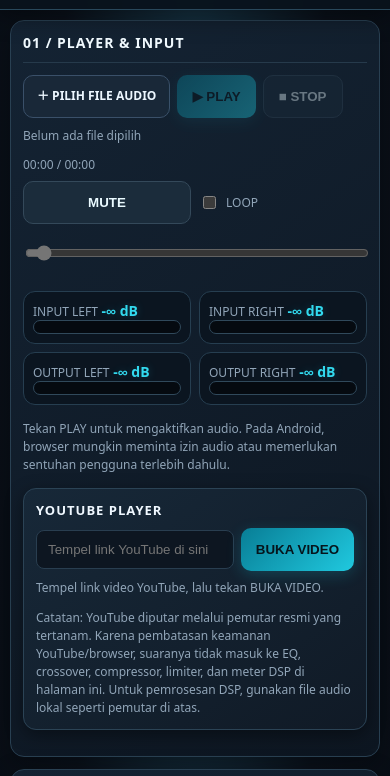
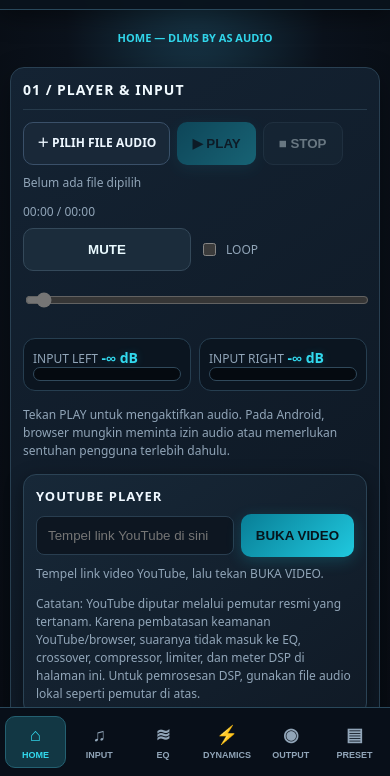
Before and after one commit to ktmmon28-source/Dlms-4way-dsp, a plain HTML site: page index.html in a window 390 px wide. Shown: the part 68-844 px from the top of the page. Drawn offline with Linux system fonts and the light colour scheme.

Commit message:
Add six-page DLMS navigation
Added styles for the page navigation and output section.

```diff
--- a/index.html
+++ b/index.html
@@ -348,6 +348,61 @@ footer {
   .eqband {
     padding: 7px 3px;
   }
+}
+
+body {
+  padding-bottom: 90px;
+}
+
+.panel[hidden] {
+  display: none !important;
+}
+
+.dlms-page-nav {
+  position: fixed;
+  bottom: 0;
+  left: 0;
+  right: 0;
+  z-index: 99;
+  display: grid;
+  grid-template-columns: repeat(6, 1fr);
+  gap: 3px;
+  padding: 8px 5px calc(8px + env(safe-area-inset-bottom));
+  background: #080f19;
+  border-top: 1px solid #29485b;
+}
+
+.dlms-page-nav button {
+  min-width: 0;
+  min-height: 52px;
+  padding: 4px 1px;
+  display: flex;
+  flex-direction: column;
+  align-items: center;
+  justify-content: center;
+  gap: 4px;
+  background: transparent;
+  border: 1px solid transparent;
+  color: #91a5b8;
+  font-size: 9px;
+}
+
+.dlms-page-nav button.active {
+  color: #32d9ee;
+  background: #123744;
+  border-color: #246071;
+}
+
+.dlms-page-nav .nav-icon {
+  font-size: 18px;
+}
+
+.dlms-page-title {
+  color: #32d9ee;
+  text-align: center;
+  font-size: 11px;
+  font-weight: bold;
+  padding: 10px;
 }
 
 </style>
@@ -841,5 +896,120 @@ if ('serviceWorker' in navigator) {
   });
 }
   </script>
+<script id="dlms-six-page-navigation">
+(() => {
+  const main = document.querySelector('main');
+  if (!main) return;
+
+  const panels = [...main.querySelectorAll('section.panel')];
+  const findPanel = (text) =>
+    panels.find(p => p.querySelector('h2')?.textContent.includes(text));
+
+  const player = findPanel('01 / PLAYER');
+  const eq = findPanel('02 / 10-BAND');
+  const input = findPanel('03 / STEREO');
+  const dynamics = findPanel('04 / MASTER');
+  const spectrum = findPanel('05 / SPECTRUM');
+  const preset = findPanel('06 / PRESET');
+
+  if (![player, eq, input, dynamics, spectrum, preset].every(Boolean)) {
+    console.error('DLMS: panel tidak ditemukan');
+    return;
+  }
+
+  // Buat halaman OUTPUT tanpa menggandakan kontrol atau ID.
+  const output = document.createElement('section');
+  output.className = 'panel full';
+  output.innerHTML = '<h2>OUTPUT — STEREO L/R</h2><div id="dlms-output-controls"></div><div class="stereo-meters" id="dlms-output-meters"></div>';
+
+  main.insertBefore(output, player.nextSibling);
+
+  const masterControl = dynamics.querySelector('#master')?.closest('.control');
+  if (masterControl) {
+    output.querySelector('#dlms-output-controls').appendChild(masterControl);
+  }
+
+  const meterCards = [...player.querySelectorAll('.meter-panel')];
+  meterCards.forEach(card => {
+    const label = card.querySelector('label')?.textContent || '';
+    if (label.includes('OUTPUT')) {
+      output.querySelector('#dlms-output-meters').appendChild(card);
+    }
+  });
+
+  // Sisakan meter INPUT pada halaman HOME.
+  const meterGrid = player.querySelector('.stereo-meters');
+  if (meterGrid && !meterGrid.querySelector('.meter-panel')) {
+    meterGrid.remove();
+  }
+
+  // Hilangkan catatan konfigurasi 4 kanal yang tidak sesuai.
+  panels.forEach(p => {
+    if (p.textContent.includes('CATATAN KELUARAN 4 KANAL')) {
+      p.hidden = true;
+    }
+  });
+
+  const title = document.createElement('div');
+  title.className = 'dlms-page-title';
+  main.prepend(title);
+
+  const pages = {
+    HOME: [player, spectrum],
+    INPUT: [input],
+    EQ: [eq],
+    DYNAMICS: [dynamics],
+    OUTPUT: [output],
+    PRESET: [preset]
+  };
+
+  const icons = {
+    HOME: '⌂',
+    INPUT: '♫',
+    EQ: '≋',
+    DYNAMICS: '⚡',
+    OUTPUT: '◉',
+    PRESET: '▤'
+  };
+
+  const nav = document.createElement('nav');
+  nav.className = 'dlms-page-nav';
+  nav.setAttribute('aria-label', 'Navigasi DLMS');
+
+  const buttons = {};
+
+  function showPage(name) {
+    [...main.querySelectorAll('section.panel')].forEach(p => {
+      p.hidden = true;
+    });
+
+    pages[name].forEach(p => p.hidden = false);
+    title.textContent = name + ' — DLMS BY AS AUDIO';
+
+    Object.entries(buttons).forEach(([key, button]) => {
+      button.classList.toggle('active', key === name);
+    });
+  }
+
+  Object.keys(pages).forEach(name => {
+    const button = document.createElement('button');
+    button.type = 'button';
+    button.innerHTML =
+      '<span class="nav-icon">' + icons[name] +
+      '</span><span>' + name + '</span>';
+    button.addEventListener('click', () => showPage(name));
+    buttons[name] = button;
+    nav.appendChild(button);
+  });
+
+  document.body.appendChild(nav);
+
+  const layout = main.querySelector('.layout');
+  if (layout) layout.style.display = 'contents';
+
+  showPage('HOME');
+})();
+</script>
+
 </body>
 </html>
```
